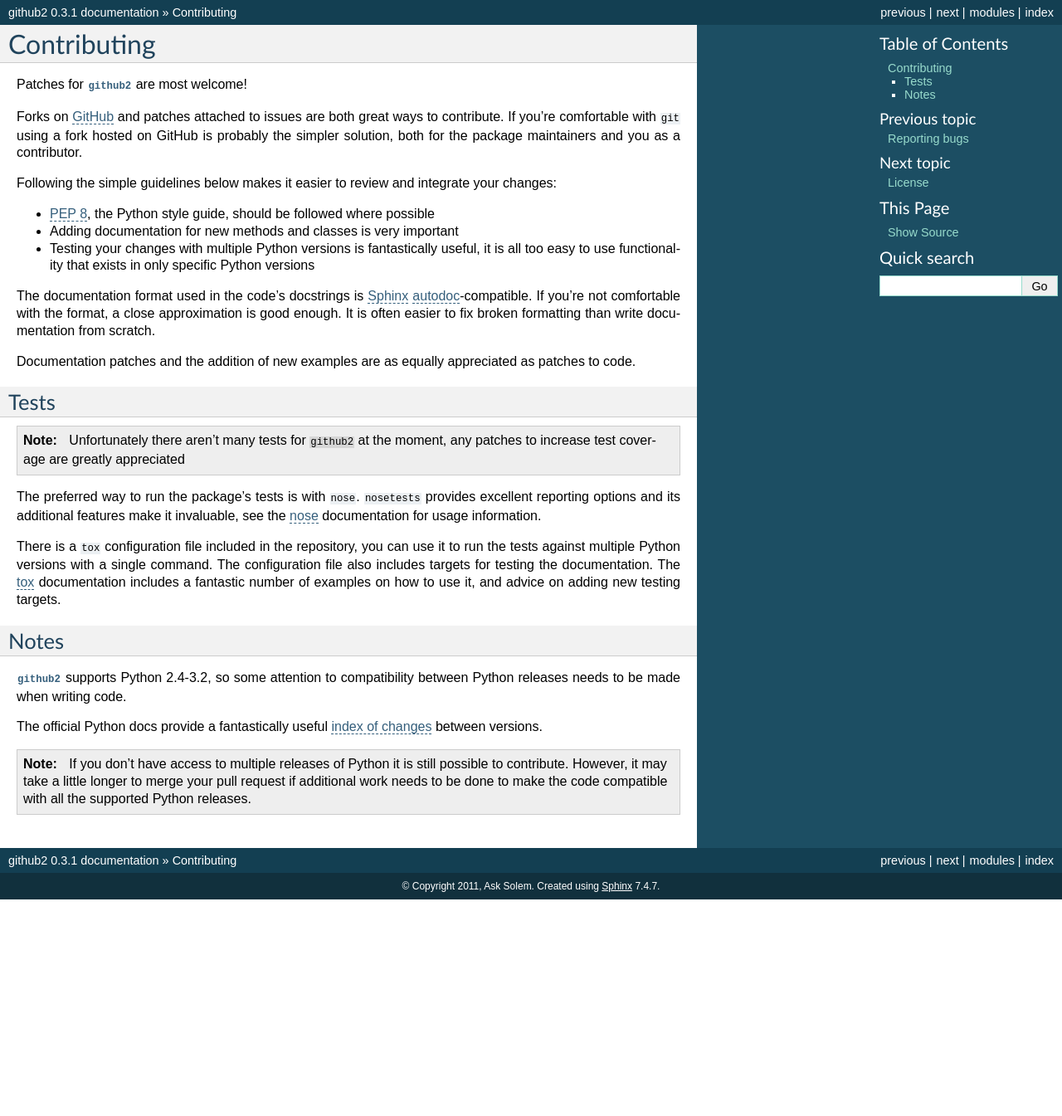
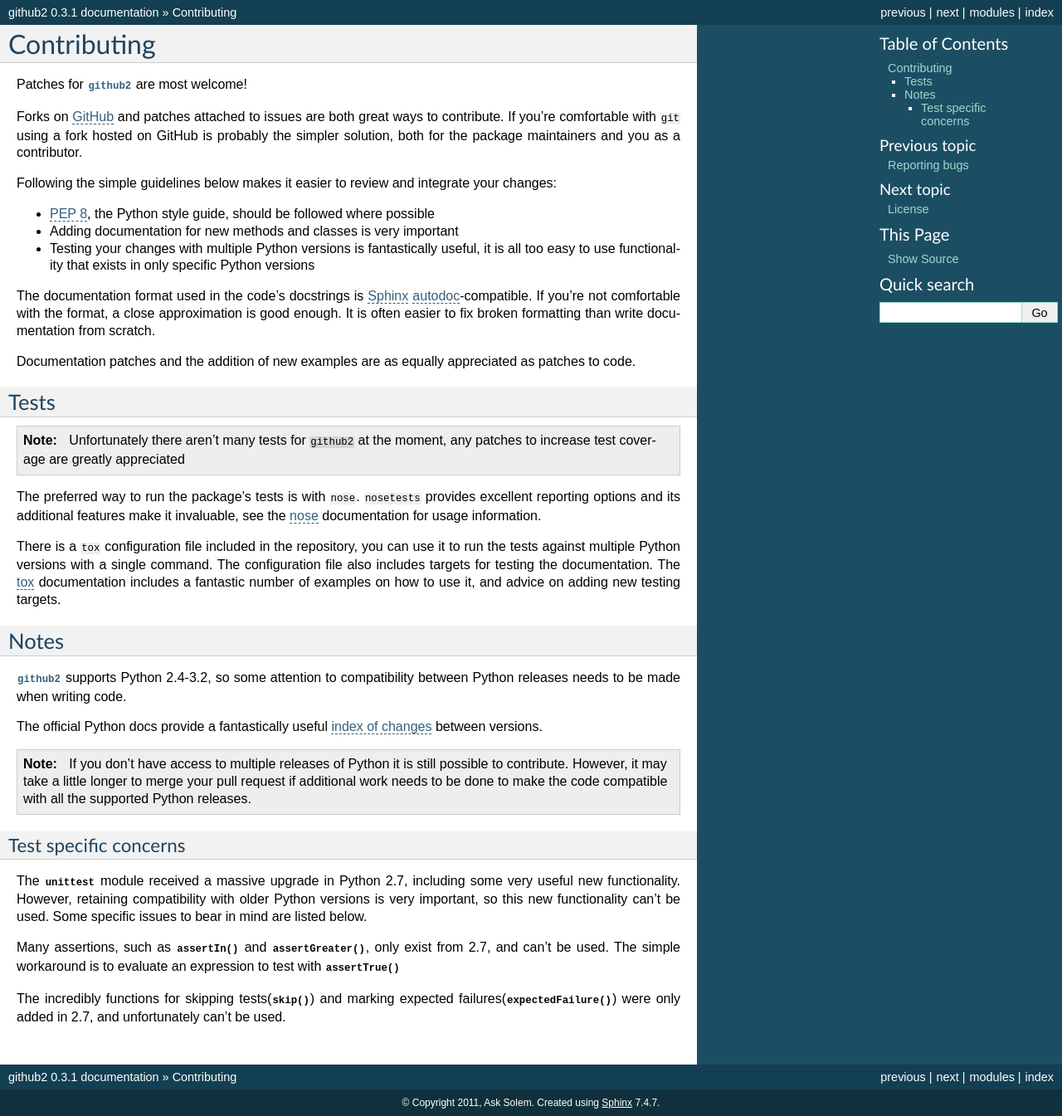
Before and after one commit to ask/python-github2, a Sphinx documentation site: the page built from doc/contributing.rst, in a window 1280 px wide and 1345 px high. Shown: the whole window at 83% size. Built offline with Sphinx 7.4.7, drawn with Linux system fonts in a browser that asks for light colours; cross-references to code outside the pages are shown as plain code.

Commit message:
Added test specific Python compatibility notes.

```diff
--- a/doc/contributing.rst
+++ b/doc/contributing.rst
@@ -57,6 +57,23 @@
    request if additional work needs to be done to make the code compatible with
    all the supported Python releases.
 
+Test specific concerns
+''''''''''''''''''''''
+
+The :mod:`unittest` module received a massive upgrade in Python 2.7, including
+some very useful new functionality.  However, retaining compatibility with older
+Python versions is very important, so this new functionality can't be used.
+Some specific issues to bear in mind are listed below.
+
+Many assertions, such as :meth:`~unittest.TestCase.assertIn` and
+:meth:`~unittest.TestCase.assertGreater`, only exist from 2.7, and can't be used.
+The simple workaround is to evaluate an expression to test with
+:meth:`~unittest.TestCase.assertTrue`
+
+The incredibly functions for skipping tests(:func:`~unittest.skip`) and marking
+expected failures(:func:`~unittest.expectedFailure`) were only added in 2.7, and
+unfortunately can't be used.
+
 .. todo::
    Add topic branches and pull request usage examples, but most git users are
    likely to be comfortable with these already
```
